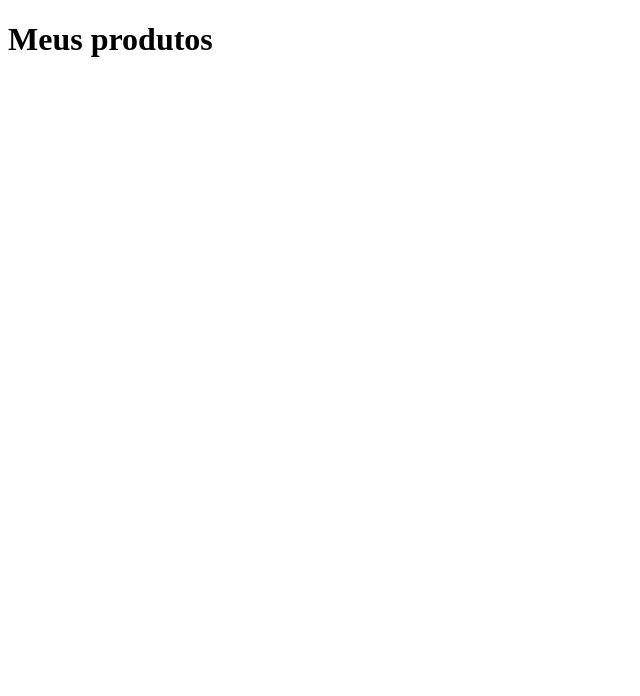
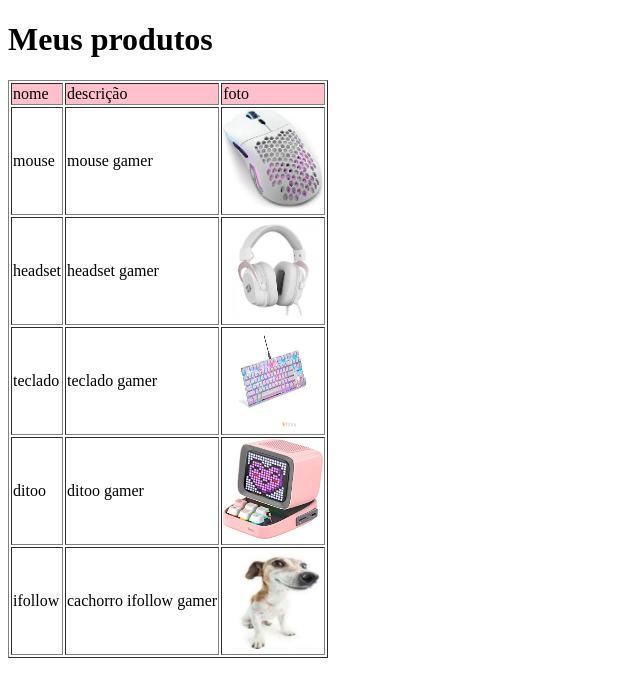
Before and after one commit to emnuelle/projeto-aula, a plain HTML site: page index.html in a window 1280 px wide. Shown: the whole page, without its empty margins (0-640 px from the left). Drawn offline with Linux system fonts and the light colour scheme.

Commit message:
adicionando tabela

```diff
--- a/index.html
+++ b/index.html
@@ -11,5 +11,48 @@
 
     <h1>Meus produtos </h1>
 
+    <!-- criando uma tabela
+    tr = linha
+    td = coluna
+    -->
+<table border="1">
+    <tr>
+        <td bgcolor="pink">nome</td>
+        <td bgcolor="pink">descrição</td>
+        <td bgcolor="pink">foto</td>
+    </tr>
+    <tr>
+        <td>mouse</td>
+        <td>mouse gamer</td>
+        <td><img src="img/download.jpg" width="100px" height="100px"></td>
+
+    </tr>
+    <tr>
+        <td>headset</td>
+        <td>headset gamer</td>
+        <td><img src="img/fone.jpg" width="100px" height="100px"></td>
+
+    </tr>
+    <tr>
+        <td>teclado</td>
+        <td>teclado gamer</td>
+        <td><img src="img/teclado.png" width="100px" height="100px"></td>
+
+    </tr>
+    <tr>
+        <td>ditoo</td>
+        <td>ditoo gamer</td>
+        <td><img src="img/ditoo.jpg" width="100px" height="100px"></td>
+
+    </tr>
+    <tr>
+        <td>ifollow</td>
+        <td>cachorro ifollow gamer</td>
+        <td><img src="img/ifollow.jpg" width="100px" height="100px" ></td>
+
+    </tr>
+
+</table>
+
 </body>
 </html>
```
Also changed, not shown: img/ditoo.jpg (added), img/download.jpg (added), img/fone.jpg (added), img/ifollow.jpg (added), img/teclado.png (added).
